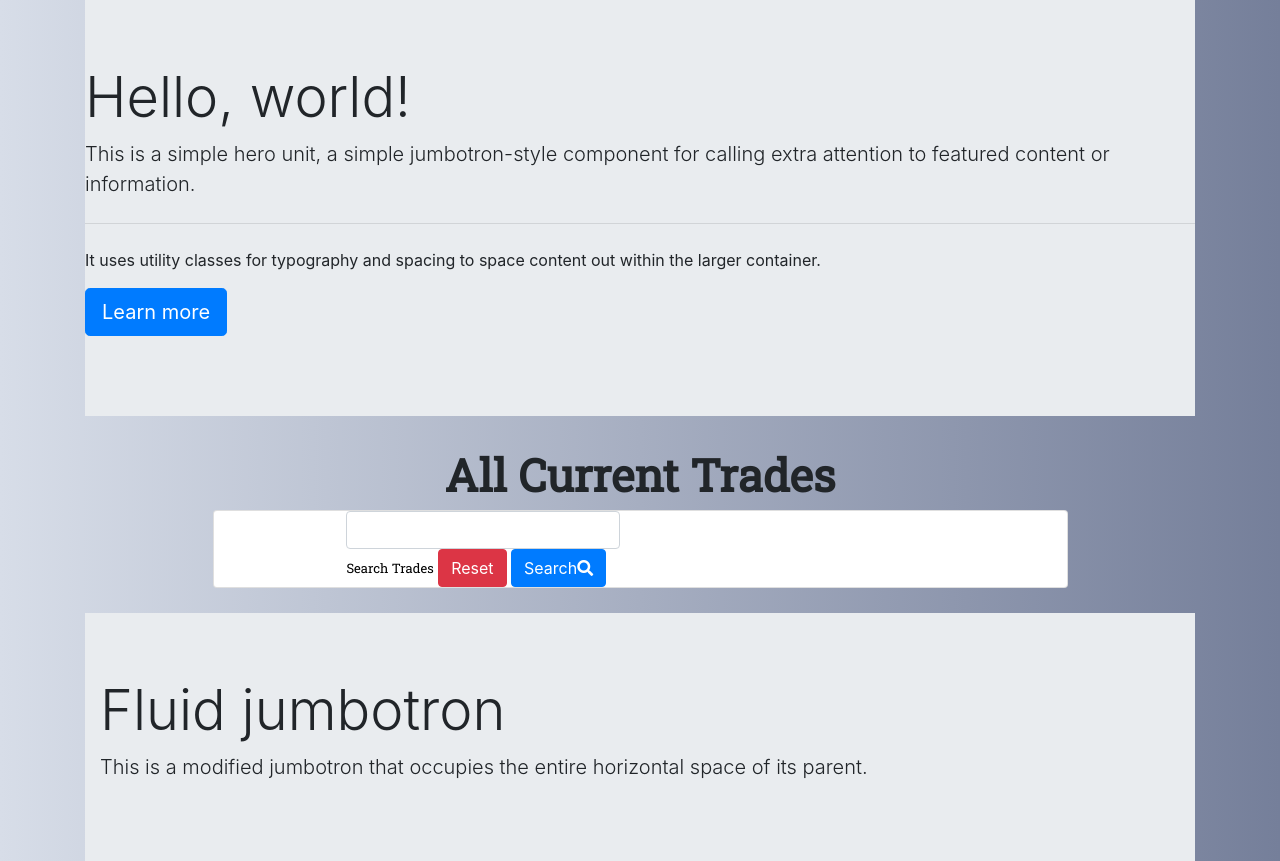
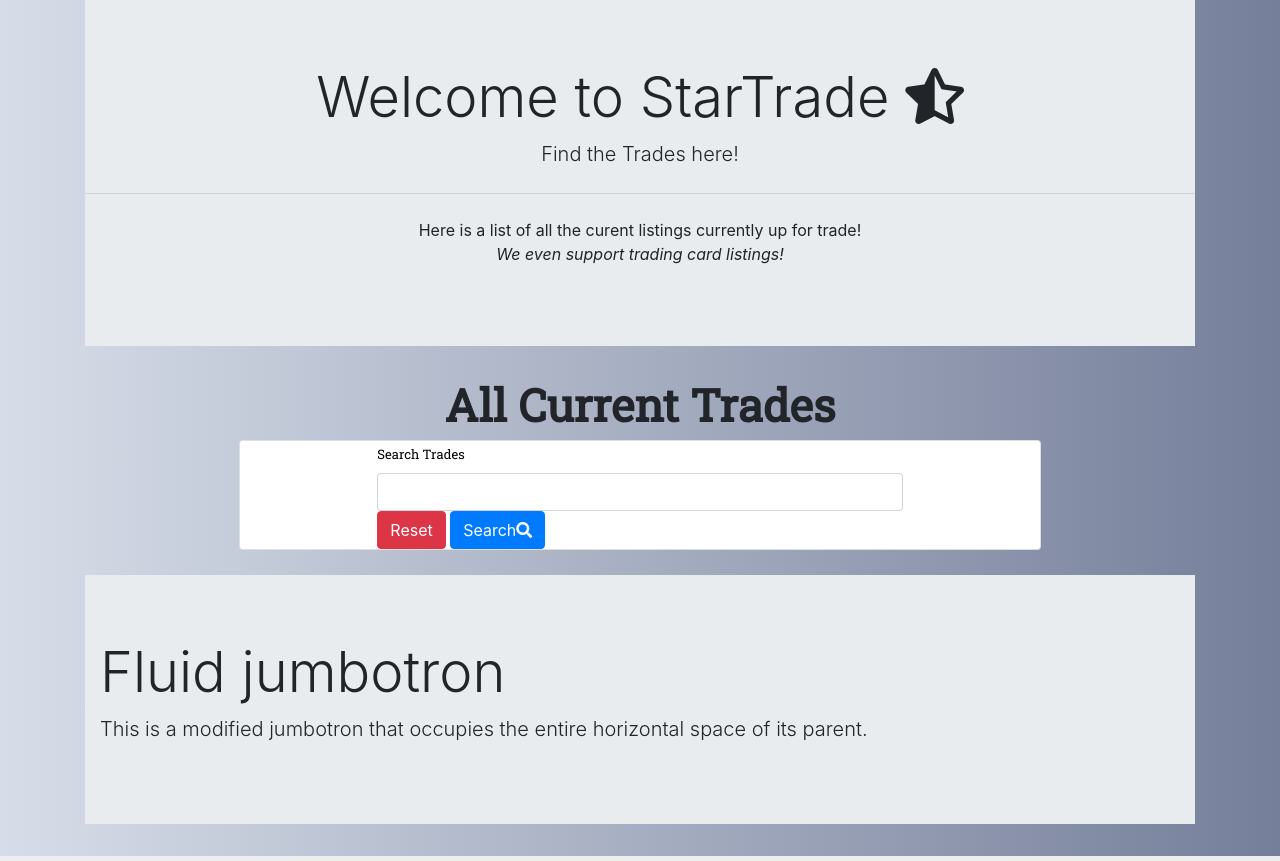
Before and after one commit to Code-Institute-Submissions/nickl98-StarTradeMS3_AugResub, a Flask app: page / in a window 1280 px wide. Shown: the part 56-917 px from the top of the page. Run offline with Flask 2, Linux system fonts and the light colour scheme; data that the repository does not hold is empty; some libraries are stand-ins or nearby versions.

Commit message:
made some css changes

```diff
--- a/static/css/style.css
+++ b/static/css/style.css
@@ -72,9 +72,7 @@ body {background: #757F9A;  /* fallback for old browsers */
 
 
 #back-card {
-    background: #bdc3c7;  /* fallback for old browsers */
-    background: -webkit-linear-gradient(to right, #2c3e50, #bdc3c7);  /* Chrome 10-25, Safari 5.1-6 */
-    background: linear-gradient(to right, #2c3e50, #bdc3c7); /* W3C, IE 10+/ Edge, Firefox 16+, Chrome 26+, Opera 12+, Safari 7+ */
+    background: #bdc3c7;
 }
 
 #page-title {
--- a/templates/add_trade.html
+++ b/templates/add_trade.html
@@ -65,7 +65,7 @@
 </form>
 </div>
 
-<div class="jumbotron jumbotron-fluid">
+<div class="jumbotron jumbotron-fluid" id="bottom-jumbo">
     <div class="container">
       <h1 class="display-4">Got something to Trade?</h1>
       <p class="lead">Fill in all the feilds below to get trading on StarTrade</p>
--- a/templates/base.html
+++ b/templates/base.html
@@ -28,6 +28,7 @@
                 </li>
 
                 {% if session.user %}
+
                 <li class="nav-item dropdown">
                   <a class="nav-link dropdown-toggle" href="#" id="navbarDropdownMenuLink" role="button" data-toggle="dropdown" aria-haspopup="true" aria-expanded="false">
                     Trade
@@ -35,20 +36,22 @@
                   <div class="dropdown-menu" aria-labelledby="navbarDropdownMenuLink">
                     <a href="{{ url_for('profile', username=session['user']) }}" class="dropdown-item">Profile</a>
                     <a class="dropdown-item" href="{{ url_for('add_trade') }}">New Trade</a>
-                    {% if session.user|lower == "admin"|lower %}
-                      <a class="dropdown-item" href="{{ url_for('get_consoles') }}">Manage Console</a>
-                    {% endif %}
+
                       <a class="dropdown-item" href="{{ url_for('logout') }}">Log Out</a>
                   </div>
                 </li>
+                {% if session.user|lower == "admin"|lower %}
+                <a class="nav-link" href="{{ url_for('get_consoles') }}">Manage Console</a>
+              {% endif %}
                 {% else %}
+                <li class="nav-item">
+                  <a class="nav-link" href="{{ url_for('register') }}">Sign Up</a>
+                </li>
+                <li class="nav-item">
+                  <a class="nav-link" href="{{ url_for('login') }}">Log In</a>
+                </li>
                 {% endif %}
-                  <li class="nav-item">
-                    <a class="nav-link" href="{{ url_for('register') }}">Sign Up</a>
-                  </li>
-                  <li class="nav-item">
-                    <a class="nav-link" href="{{ url_for('login') }}">Log In</a>
-                  </li>
+
               </ul>
             </div>
           </nav>
--- a/templates/register.html
+++ b/templates/register.html
@@ -1,7 +1,7 @@
 {% extends "base.html" %}
 {% block content %}
 
-<h3 class="row justify-content-md-center">Sign Up Here!</h3>
+<h3 class="row justify-content-center" id="page-title">Sign Up Here!</h3>
 
 <div class="container">
 <div class="row justify-content-md-center">
@@ -10,7 +10,7 @@
         <div class="row justify-content-md-center">
             <div class="form-group col-md-12">
                 <i class="fas fa-user-plus"></i>
-                <label for="username">Username</label>
+                <label for="username">Username <i>Must be 5 charters long</i></label>
                 <input type="text" name="username" class="form-control" maxlength="15"
                 minlength="5" pattern="^[a-zA-Z0-9]{5,15}$" id="username" required>
             </div>
@@ -24,7 +24,7 @@
         </div>
         <div class="row justify-content-md-center">
             <p class="center-text">
-                Already Signed up?
+                Already have a account?
                 <a href="{{ url_for('login') }}" class="center-text">Log In Here</a>
             </p>
     </div>
--- a/templates/trades.html
+++ b/templates/trades.html
@@ -2,23 +2,23 @@
 {% block content %}
 
 <div class="jumbotron jumbotron-fluid">
-    <h1 class="display-4">Hello, world!</h1>
-    <p class="lead">This is a simple hero unit, a simple jumbotron-style component for calling extra attention to featured content or information.</p>
+    <h1 class="display-4 text-center">Welcome to StarTrade <i class="fas fa-star-half-alt"></i></h1>
+    <p class="lead text-center">Find the Trades here!</p>
     <hr class="my-4">
-    <p>It uses utility classes for typography and spacing to space content out within the larger container.</p>
-    <p class="lead">
-      <a class="btn btn-primary btn-lg" href="#" role="button">Learn more</a>
-    </p>
+    <p class="text-center">Here is a list of all the curent listings currently up for trade!
+    <br><i>We even support trading card listings!</i></p>
   </div>
-<h3 class="row d-flex justify-content-center center-text" id="page-title">All Current Trades</h3>
 
-<div class="row d-flex justify-content-center center-text">
-    <div class="card col-lg-9 mx-auto">
+<h3 class="row d-flex justify-content-center" id="page-title">All Current Trades</h3>
+
+<div class="row d-flex col-lg-9 mx-auto">
+    <div class="card col-12">
         <form action="{{ url_for('search') }}" method="post">
-        <div class="input-group col-lg-9 mx-auto">
-            <div class="form-outline">
-              <input type="text" id="query" name="query" minlength="3" class="form-control" required />
-              <label class="form-label" for="query">Search Trades</label>
+        <div class="input-group col-12">
+            <div class="form-outline col-lg-9 mx-auto">
+            <label class="form-label" for="query">Search Trades</label>
+              <input type="text" id="query" name="query" minlength="3" class="form-control text-center mb-0" required />
+
 
             <a href="{{ url_for('get_trades') }}"><button type="button" class="btn btn-danger text-center">Reset</button></a>
             <button type="submit" class="btn btn-primary">
```
Also changed, not shown: templates/login.html (+5 -5 lines).
